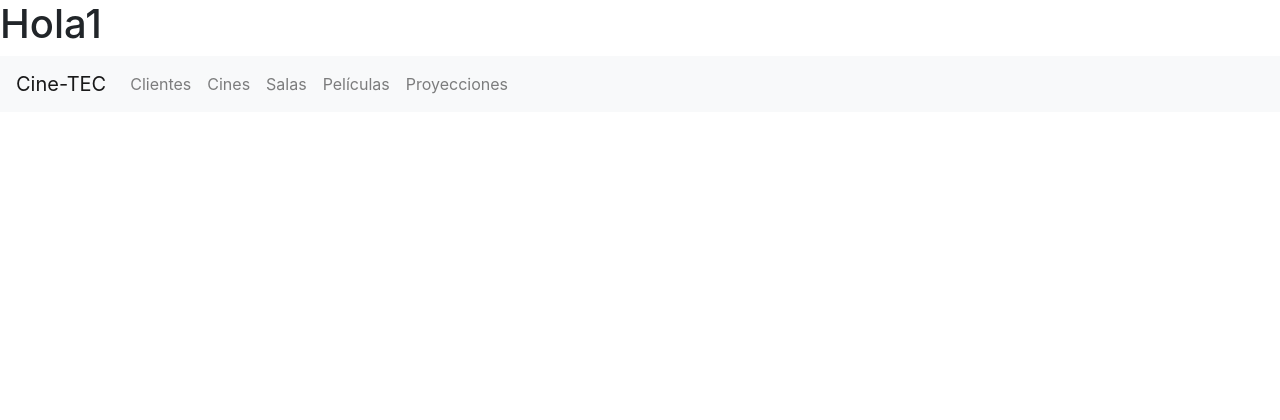
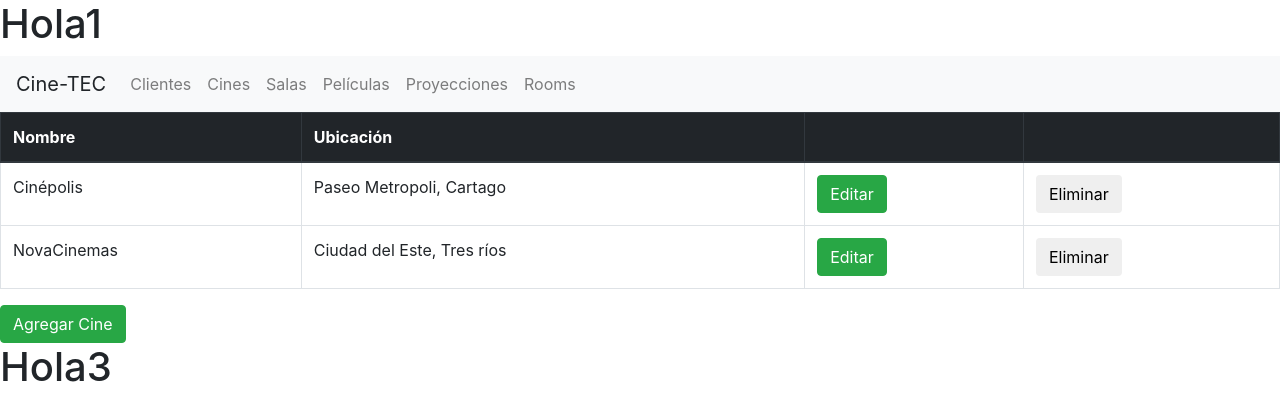
Before and after one commit to BasesDeDatos2018S2/CineTEC-Admin, an Angular app: page / in a window 1280 px wide. Shown: the top 420 px of the page. Built offline with nearby package versions, Linux system fonts and the light colour scheme.

Commit message:
[fix] new navbar

```diff
--- a/src/app/app.component.html
+++ b/src/app/app.component.html
@@ -1,6 +1,7 @@
 <h1>Hola1</h1>
-<app-nav-bar><app-nav-bar>
-  <h1>Hola2</h1>
+
+<app-navbar2></app-navbar2>
+
 
 <router-outlet></router-outlet>
 <h1>Hola3</h1>
--- a/src/app/app.module.ts
+++ b/src/app/app.module.ts
@@ -11,12 +11,13 @@
 import { ViewMoviesComponent } from './components/view-movies/view-movies.component';
 import { ViewSreeningComponent } from './components/view-sreening/view-sreening.component';
 import { ViewProtagonistsComponent } from './components/view-protagonists/view-protagonists.component';
+import { Navbar2Component } from './components/navbar2/navbar2.component';
 
 
 const routes: Route[] =[
   {path: '', component: ViewCinemasComponent},
   // {path: 'components/view-cinemas', component: ViewCinemasComponent},
-  {path: 'view-rooms', component: ViewRoomsComponent},
+  {path: 'viewrooms', component: ViewRoomsComponent},
   {path: 'view-movies', component: ViewMoviesComponent},
   {path: 'view-sreening', component: ViewSreeningComponent},
   {path: 'view-protagonists', component: ViewProtagonistsComponent}
@@ -31,7 +32,8 @@
     ViewRoomsComponent,
     ViewMoviesComponent,
     ViewSreeningComponent,
-    ViewProtagonistsComponent
+    ViewProtagonistsComponent,
+    Navbar2Component
   ],
   imports: [
     BrowserModule,
--- a/src/app/components/nav-bar/nav-bar.component.html
+++ b/src/app/components/nav-bar/nav-bar.component.html
@@ -1,5 +1,6 @@
 <nav class="navbar navbar-expand-lg navbar-light bg-light">
-  <a class="navbar-brand" href="#">Cine-TEC</a>
+
+  <a class="navbar-brand">TEConstruye  </a>
 
   <button class="navbar-toggler" type="button" data-toggle="collapse" data-target="#navbarSupportedContent" aria-controls="navbarSupportedContent" aria-expanded="false" aria-label="Toggle navigation">
     <span class="navbar-toggler-icon"></span>
@@ -8,18 +9,31 @@
   <div class="collapse navbar-collapse" id="navbarSupportedContent">
     <ul class="navbar-nav mr-auto">
       <li class="nav-item ">
-        <a class="nav-link" href="#">Clientes </a>
-      <li class="nav-item ">
-        <a class="nav-link" href="#">Cines </a>
+        <!-- <a class="nav-link">Proyectos <span class="sr-only">(current)</span></a> -->
+        <a class="nav-link" routerLinkActive="active" routerLink="projects" >Proyectos </a>
       </li>
       <li class="nav-item">
-        <a class="nav-link" href="#">Salas </a>
-      </li>
-      <li class="nav-item ">
-        <a class="nav-link" href="#">Películas </a>
+        <a class="nav-link" routerLinkActive="active" routerLink="clients">Clientes</a>
       </li>
       <li class="nav-item">
-        <a class="nav-link" href="#">Proyecciones </a>
+        <a class="nav-link" routerLinkActive="active" routerLink="materials">Materiales</a>
+      </li>
+      <li class="nav-item">
+        <a class="nav-link" routerLinkActive="active" routerLink="payroll">Planilla</a>
+      </li>
+      <li class="nav-item">
+        <a class="nav-link" routerLinkActive="active" routerLink="reports">Reportes</a>
+      </li>
+      <li class="nav-item">
+        <a class="nav-link" routerLinkActive="active" routerLink="employees">Empleados</a>
+      </li>
+
+      <li class="nav-item">
+        <a class="nav-link" routerLinkActive="active" routerLink="login">Login</a>
+      </li>
+
+      <li class="nav-item">
+        <button class="btn btn-danger" type="button"  (click)="logout()">Logout</button>
       </li>
     </ul>
   </div>
--- /dev/null
+++ b/src/app/components/navbar2/navbar2.component.html
@@ -0,0 +1,32 @@
+<nav class="navbar navbar-expand-lg navbar-light bg-light">
+  <a class="navbar-brand" >Cine-TEC</a>
+
+  <button class="navbar-toggler" type="button" data-toggle="collapse" data-target="#navbarSupportedContent" aria-controls="navbarSupportedContent" aria-expanded="false" aria-label="Toggle navigation">
+    <span class="navbar-toggler-icon"></span>
+  </button>
+
+  <div class="collapse navbar-collapse" id="navbarSupportedContent">
+    <ul class="navbar-nav mr-auto">
+      <li class="nav-item ">
+        <a class="nav-link" >Clientes </a>
+      <li class="nav-item ">
+        <a class="nav-link" >Cines </a>
+      </li>
+      <li class="nav-item">
+        <a class="nav-link" >Salas </a>
+      </li>
+      <li class="nav-item ">
+        <a class="nav-link" >Películas </a>
+      </li>
+      <li class="nav-item">
+        <a class="nav-link" >Proyecciones </a>
+      </li>
+
+      <li class="nav-item">
+        <a class="nav-link" routerLinkActive="active" routerLink="viewrooms">Rooms</a>
+      </li>
+
+
+    </ul>
+  </div>
+</nav>
--- /dev/null
+++ b/src/app/components/navbar2/navbar2.component.ts
@@ -0,0 +1,15 @@
+import { Component, OnInit } from '@angular/core';
+
+@Component({
+  selector: 'app-navbar2',
+  templateUrl: './navbar2.component.html',
+  styleUrls: ['./navbar2.component.css']
+})
+export class Navbar2Component implements OnInit {
+
+  constructor() { }
+
+  ngOnInit() {
+  }
+
+}
```
Also changed, not shown: src/app/components/navbar2/navbar2.component.css (added), 1 other file (tests, documents, lock files or other folders).
